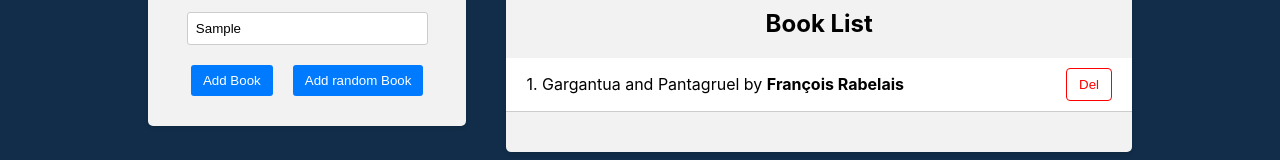
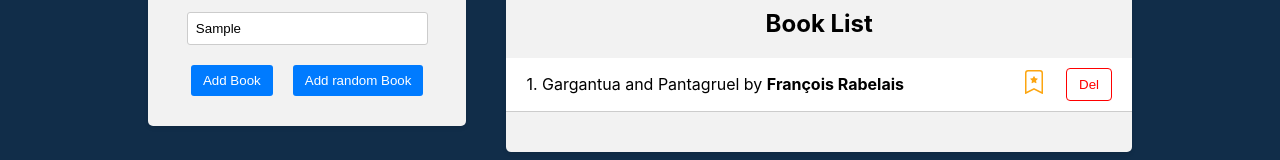
Before and after one commit to Waldemar-00/react-again, a React (Create React App) app in the folder 30-react-redux/frontend/: page / in a window 1280 px wide. Both pictures are taken after typing "Sample", "Sample" into the empty fields and a click on the button "Add random Book". Shown: the part 302-462 px from the top of the page. Built offline with nearby package versions, Linux system fonts and the light colour scheme.

Commit message:
Now you can mark a book like a favorite book

```diff
--- a/30-react-redux/frontend/package.json
+++ b/30-react-redux/frontend/package.json
@@ -11,6 +11,7 @@
     "instead": "^1.0.3",
     "react": "^18.2.0",
     "react-dom": "^18.2.0",
+    "react-icons": "^5.0.1",
     "react-redux": "^9.1.0",
     "react-scripts": "5.0.1",
     "web-vitals": "^2.1.4"
--- a/30-react-redux/frontend/src/components/BookForm/BookForm.jsx
+++ b/30-react-redux/frontend/src/components/BookForm/BookForm.jsx
@@ -13,7 +13,7 @@ const BookForm = () => {
   const handleSubmit = (e) => {
     e.preventDefault()
     if (title && author) {
-      dispatch(aC.addBook({ title, author, id: v4() }))
+      dispatch(aC.addBook({ title, author, id: v4(), isFavorite: false }))
       setTitle('')
       setAuthor('')
     }
@@ -26,7 +26,7 @@ const BookForm = () => {
   }
   const handleAddRandomBook = () => {
     const index = Math.floor(Math.random() * randomBooks.length)
-    dispatch(aC.addRandomBook({ ...randomBooks[index], id: v4() }))
+    dispatch(aC.addRandomBook({ ...randomBooks[index], id: v4(), isFavorite: false }))
   }
   return (
     <div className='app-block book-form'>
--- a/30-react-redux/frontend/src/components/BookList/BookList.jsx
+++ b/30-react-redux/frontend/src/components/BookList/BookList.jsx
@@ -1,4 +1,5 @@
 import React from 'react'
+import { BsBookmarkStar, BsBookmarkStarFill } from 'react-icons/bs'
 import { shallowEqual, useSelector, useDispatch } from 'react-redux'
 import * as aC from '../../redux/books/actionCreators'
 import './BookList.css'
@@ -7,6 +8,9 @@ const BookList = () => {
   const dispatch = useDispatch()
   const handleDeleteBook = (id) => {
     dispatch(aC.delBook(id))
+  }
+  const handleChangeFavorite = (id) => {
+    dispatch(aC.changeFavorite(id))
   }
   return (
     <div className='app-block book-list'>
@@ -22,6 +26,13 @@ const BookList = () => {
                   {++index}. {book.title} by <strong>{book.author}</strong>
                 </div>
                 <div className='book-actions'>
+                  <span onClick={() => handleChangeFavorite(book.id)}>
+                    {book.isFavorite ? (
+                      <BsBookmarkStarFill className='star-icon' />
+                    ) : (
+                      <BsBookmarkStar className='star-icon' />
+                    )}
+                  </span>
                   <button type='button' onDoubleClick={() => handleDeleteBook(book.id)}>
                     Del
                   </button>
--- a/30-react-redux/frontend/src/redux/books/actionCreators.js
+++ b/30-react-redux/frontend/src/redux/books/actionCreators.js
@@ -9,3 +9,6 @@ export const delBook = (id) => {
 export const addRandomBook = (randomBook) => {
   return { type: aT.ADD_RANDOM_BOOK, payload: randomBook }
 }
+export const changeFavorite = (id) => {
+  return { type: aT.CHANGE_FAVORITE, payload: id }
+}
--- a/30-react-redux/frontend/src/redux/books/actionTypes.js
+++ b/30-react-redux/frontend/src/redux/books/actionTypes.js
@@ -1,3 +1,4 @@
 export const ADD_BOOK = 'ADD_BOOK'
 export const DEL_BOOK = 'DEL_BOOK'
 export const ADD_RANDOM_BOOK = 'ADD_RANDOM_BOOK'
+export const CHANGE_FAVORITE = 'CHANGE_FAVORITE'
--- a/30-react-redux/frontend/src/redux/books/reducer.js
+++ b/30-react-redux/frontend/src/redux/books/reducer.js
@@ -8,6 +8,8 @@ const bookReducer = (state = [], action) => {
       return state.filter((book) => book.id !== action.payload)
     case aT.ADD_RANDOM_BOOK:
       return [...state, action.payload]
+    case aT.CHANGE_FAVORITE:
+      return state.map((book) => (book.id === action.payload ? { ...book, isFavorite: !book.isFavorite } : book))
     default:
       return state
   }
```
Also changed, not shown: 1 other file (tests, documents, lock files or other folders).
